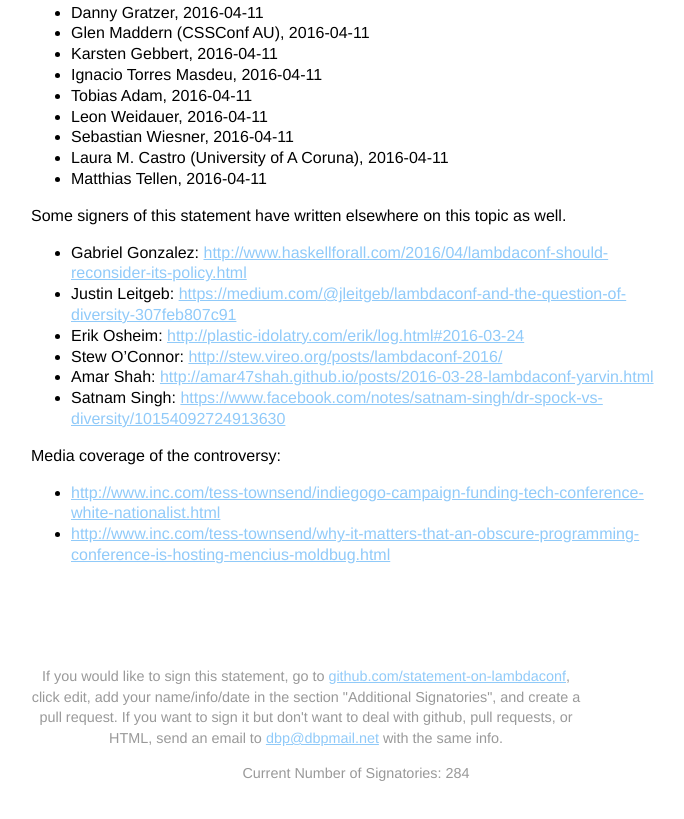
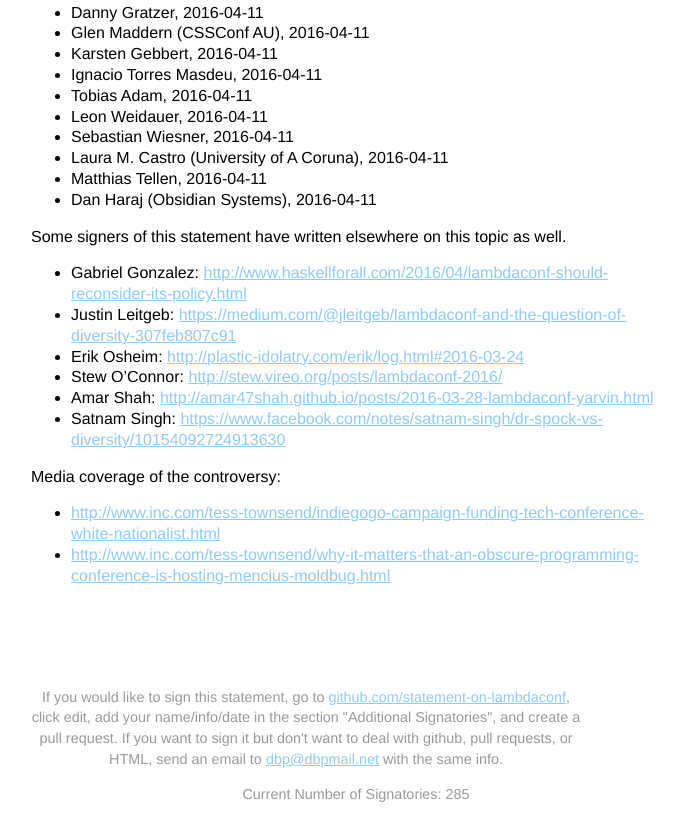
Before and after one commit to statement-on-lambdaconf/statement-on-lambdaconf.github.io, a plain HTML site: page index.html in a window 1280 px wide. Shown: the part 6529-7348 px from the top of the page, without its empty margins (284-968 px from the left). Drawn offline with Linux system fonts and the light colour scheme.

Commit message:
Update index.html

```diff
--- a/index.html
+++ b/index.html
@@ -331,6 +331,7 @@
       <li>Sebastian Wiesner, 2016-04-11</li>
       <li>Laura M. Castro (University of A Coruna), 2016-04-11</li>
       <li>Matthias Tellen, 2016-04-11</li>
+      <li>Dan Haraj (Obsidian Systems), 2016-04-11</li>
       <!-- NOTE(dbp 2016-04-02): To include yourself, add another <li>
            with your name, info, and the date, and then make a pull request! -->
     </ul>
```
